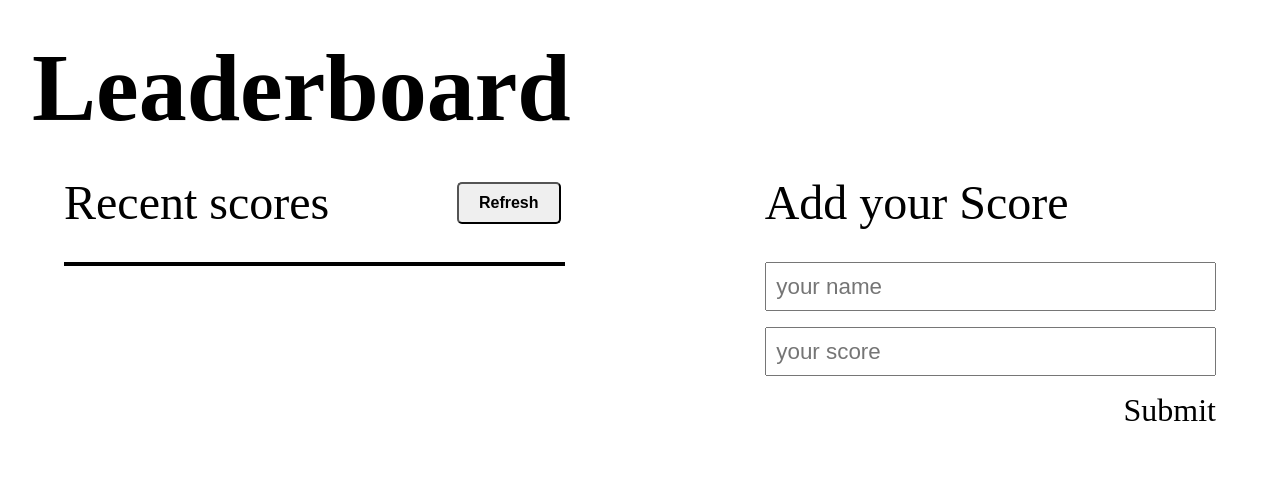
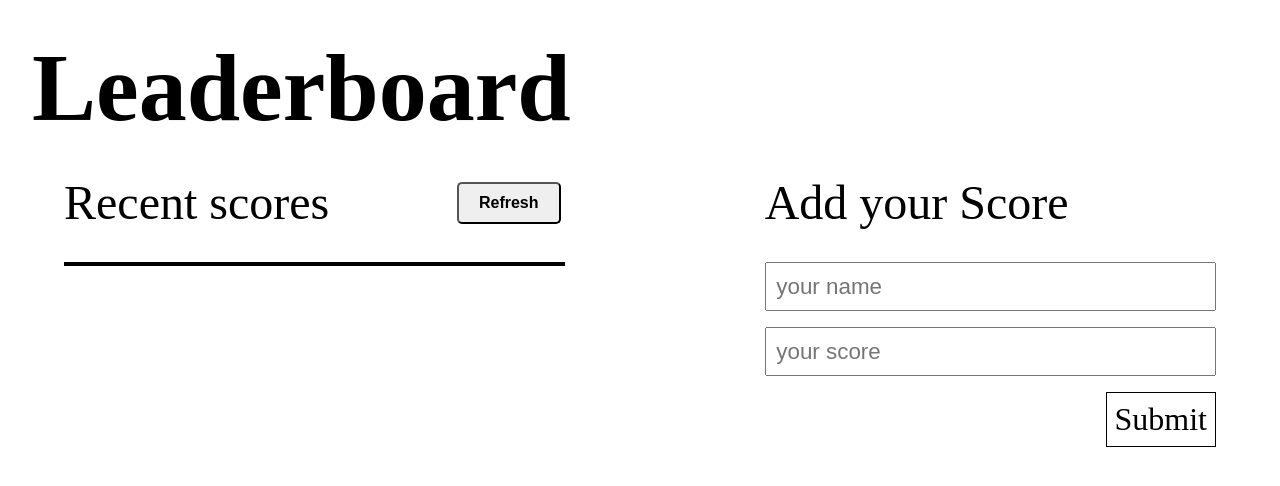
Before and after one commit to ibtisam-adil/Leaderboard, a website built with webpack: page src/index.html in a window 1280 px wide. Built offline with nearby package versions, Linux system fonts and the light colour scheme; no server answers.

Commit message:
minor fixes

```diff
--- a/src/style.css
+++ b/src/style.css
@@ -98,4 +98,7 @@ input {
 
 .submit-btn {
   font-size: 2rem;
+  border: 1px solid;
+  padding: 0.5rem;
+  cursor: pointer;
 }
```
